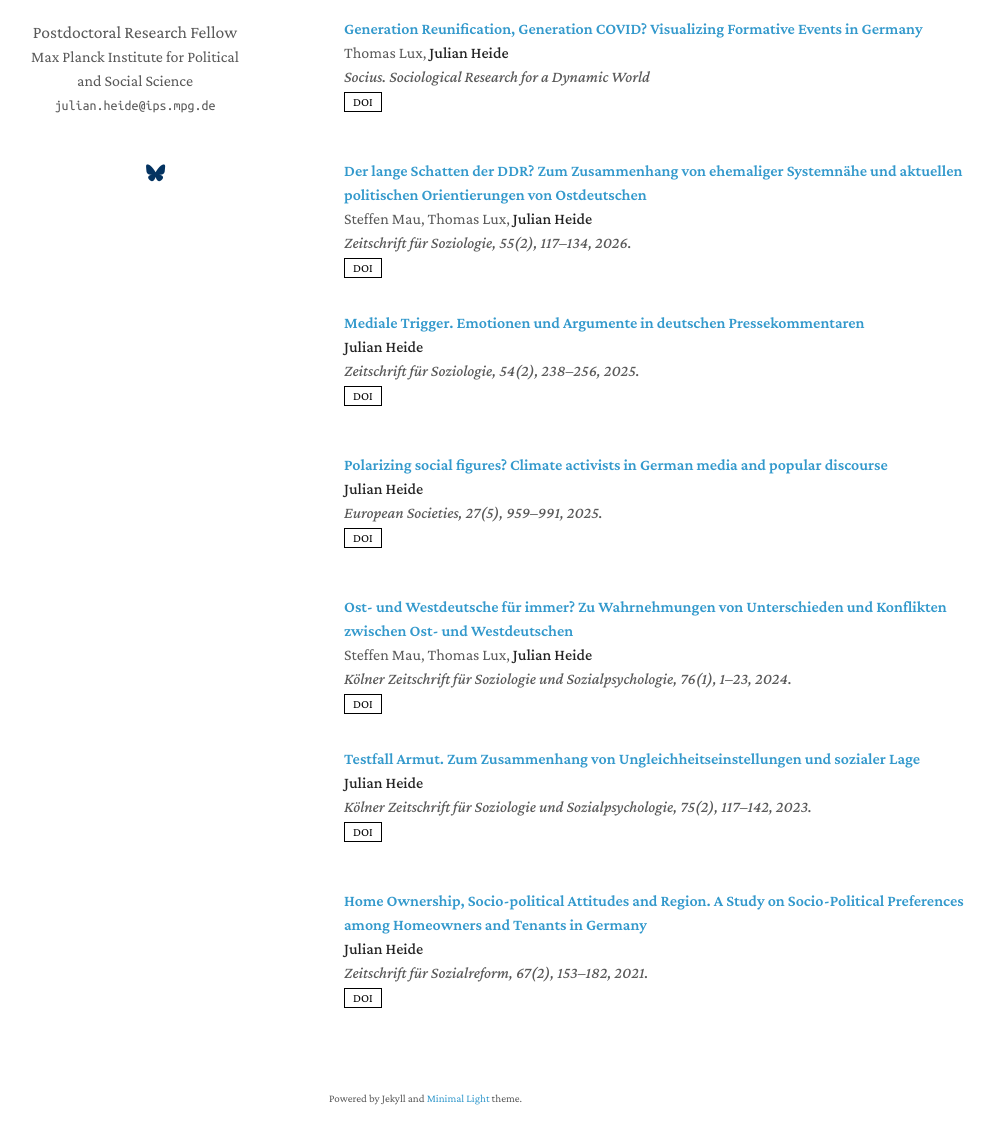
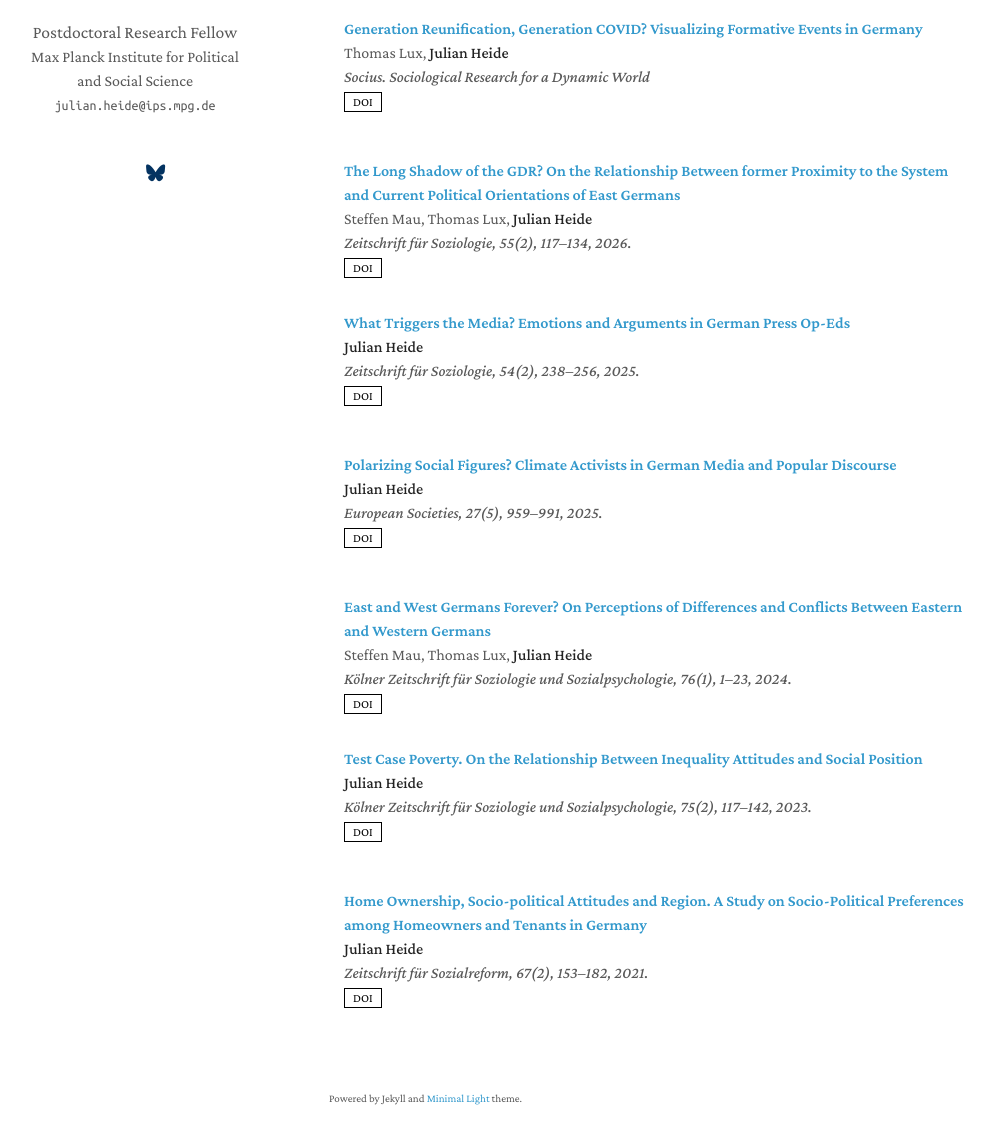
Before and after one commit to julianheide/julianheide.github.io, a Jekyll site: the page built from index.md, in a window 1280 px wide and 1400 px high, scrolled down 671 px. Shown: the part 221-1365 px from the top of the window, without its empty margins (141-1136 px from the left). Built offline with Jekyll 4.4.1, drawn with Linux system fonts in a browser that asks for light colours; a style sheet for code colours, icons or effects is not loaded; our own code applies the rules of GitHub Pages for plain Markdown files.

Commit message:
Update publications.yml

```diff
--- a/_data/publications.yml
+++ b/_data/publications.yml
@@ -5,28 +5,28 @@ main:
     conference: Socius. Sociological Research for a Dynamic World
     doi: https://doi.org/10.1177/23780231261476528
 
-  - title: Der lange Schatten der DDR? Zum Zusammenhang von ehemaliger Systemnähe und aktuellen politischen Orientierungen von Ostdeutschen
+  - title: The Long Shadow of the GDR? On the Relationship Between former Proximity to the System and Current Political Orientations of East Germans
     authors:  Steffen Mau, Thomas Lux, <strong>Julian Heide</strong>
     conference: Zeitschrift für Soziologie, 55(2), 117–134, 2026.
     doi: https://doi.org/10.1515/zfsoz-2026-3003
 
-  - title: Mediale Trigger. Emotionen und Argumente in deutschen Pressekommentaren
+  - title: What Triggers the Media? Emotions and Arguments in German Press Op-Eds
     authors: <strong>Julian Heide</strong>
     conference_short: Zeitschrift für Soziologie
     conference: Zeitschrift für Soziologie, 54(2), 238–256, 2025.
     doi: https://doi.org/10.1515/zfsoz-2025-2015
 
-  - title: Polarizing social figures? Climate activists in German media and popular discourse
+  - title: Polarizing Social Figures? Climate Activists in German Media and Popular Discourse
     authors: <strong>Julian Heide</strong>
     conference: European Societies, 27(5), 959–991, 2025.
     doi: https://doi.org/10.1162/euso_a_00030
 
-  - title: Ost- und Westdeutsche für immer? Zu Wahrnehmungen von Unterschieden und Konflikten zwischen Ost- und Westdeutschen
+  - title: East and West Germans Forever? On Perceptions of Differences and Conflicts Between Eastern and Western Germans
     authors: Steffen Mau, Thomas Lux, <strong>Julian Heide</strong>
     conference: Kölner Zeitschrift für Soziologie und Sozialpsychologie, 76(1), 1–23, 2024.
     doi: https://doi.org/10.1007/s11577-024-00949-z
 
-  - title: Testfall Armut. Zum Zusammenhang von Ungleichheitseinstellungen und sozialer Lage
+  - title: Test Case Poverty. On the Relationship Between Inequality Attitudes and Social Position
     authors: <strong>Julian Heide</strong>
     conference: Kölner Zeitschrift für Soziologie und Sozialpsychologie, 75(2), 117–142, 2023.
     doi: https://doi.org/10.1007/s11577-023-00894-3
```
